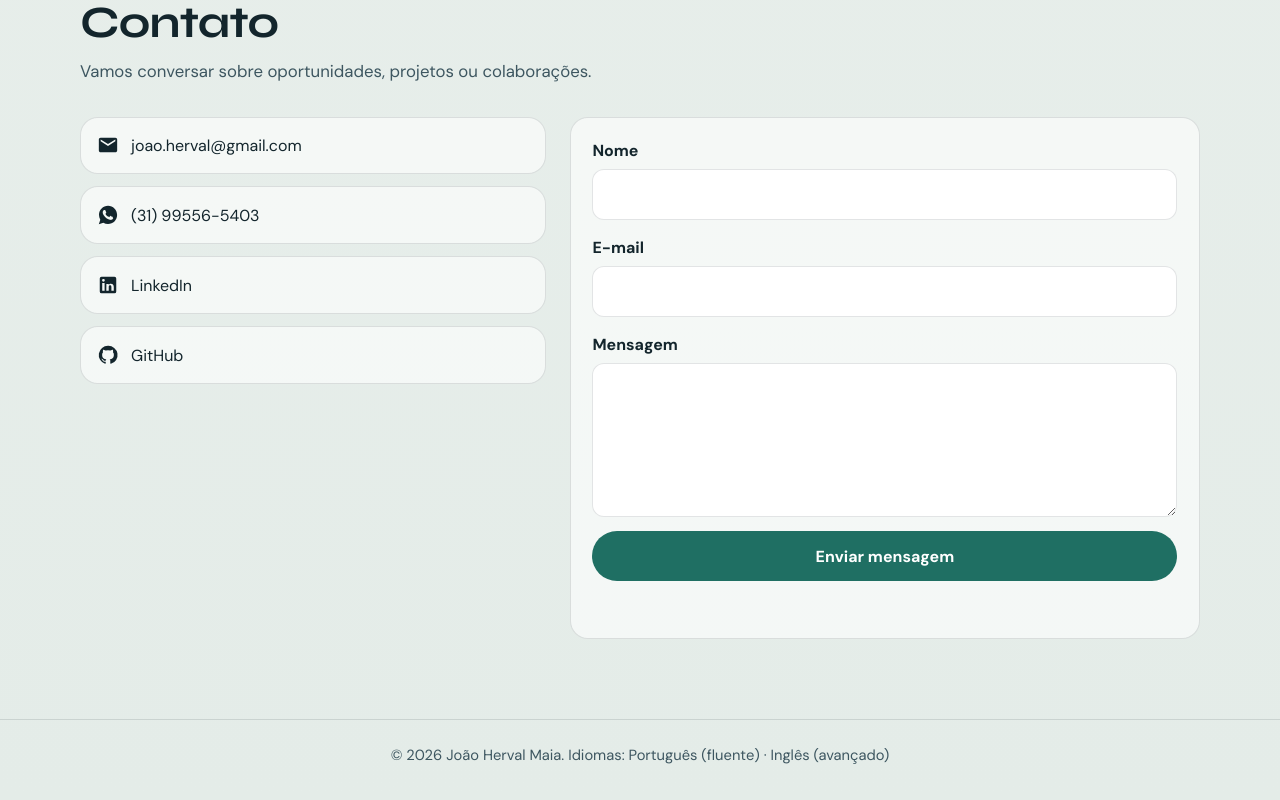
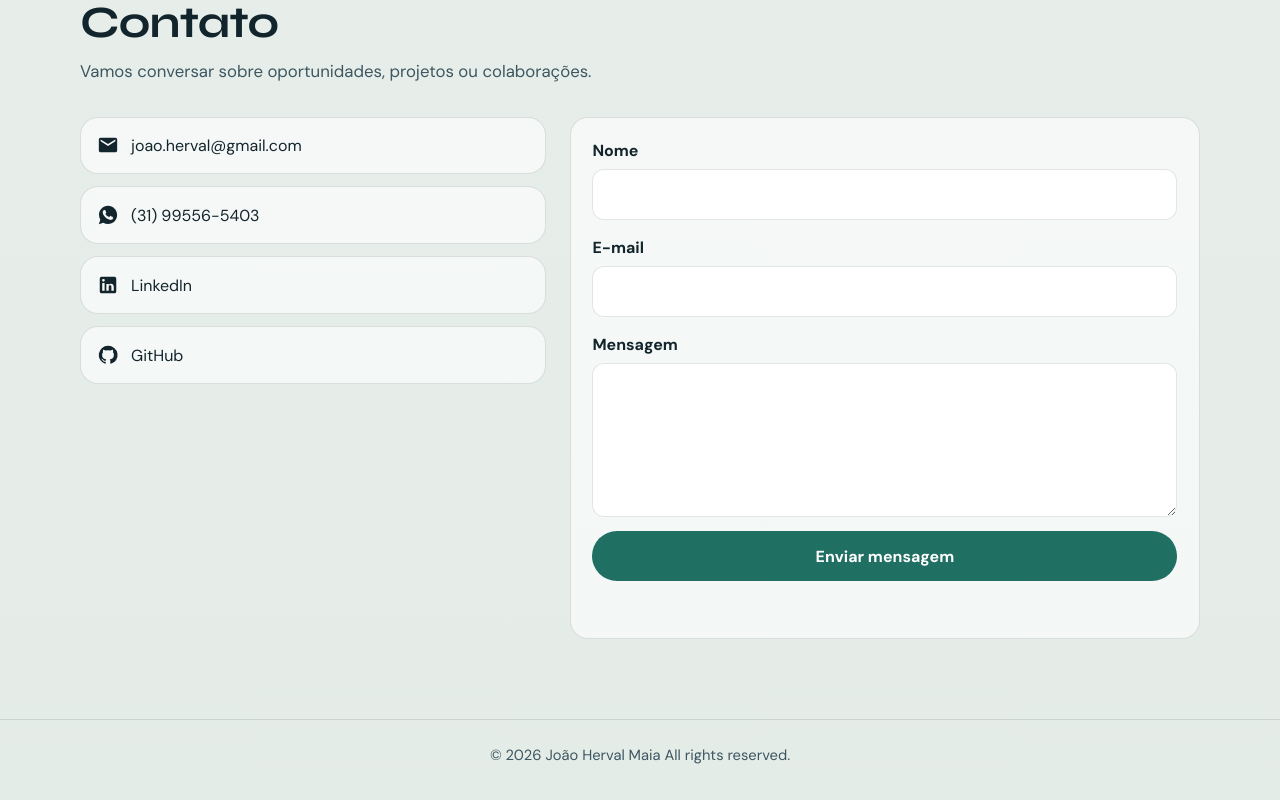
Before and after one commit to Kennykiller36/SitePortfolioProfissional, a React (Vite) app: page / in a window 1280 px wide. Shown: the part 4014-4814 px from the top of the page. Built offline with nearby package versions, Linux system fonts and the light colour scheme.

Commit message:
Update Footer.jsx

```diff
--- a/src/components/Footer.jsx
+++ b/src/components/Footer.jsx
@@ -5,7 +5,7 @@ export default function Footer({ lang }) {
   return (
     <footer className="site-footer">
       <p>
-        © {year} {profile.name}. {uiCopy[lang].languages}
+        © {year} {profile.name} All rights reserved.
       </p>
     </footer>
   );
```
